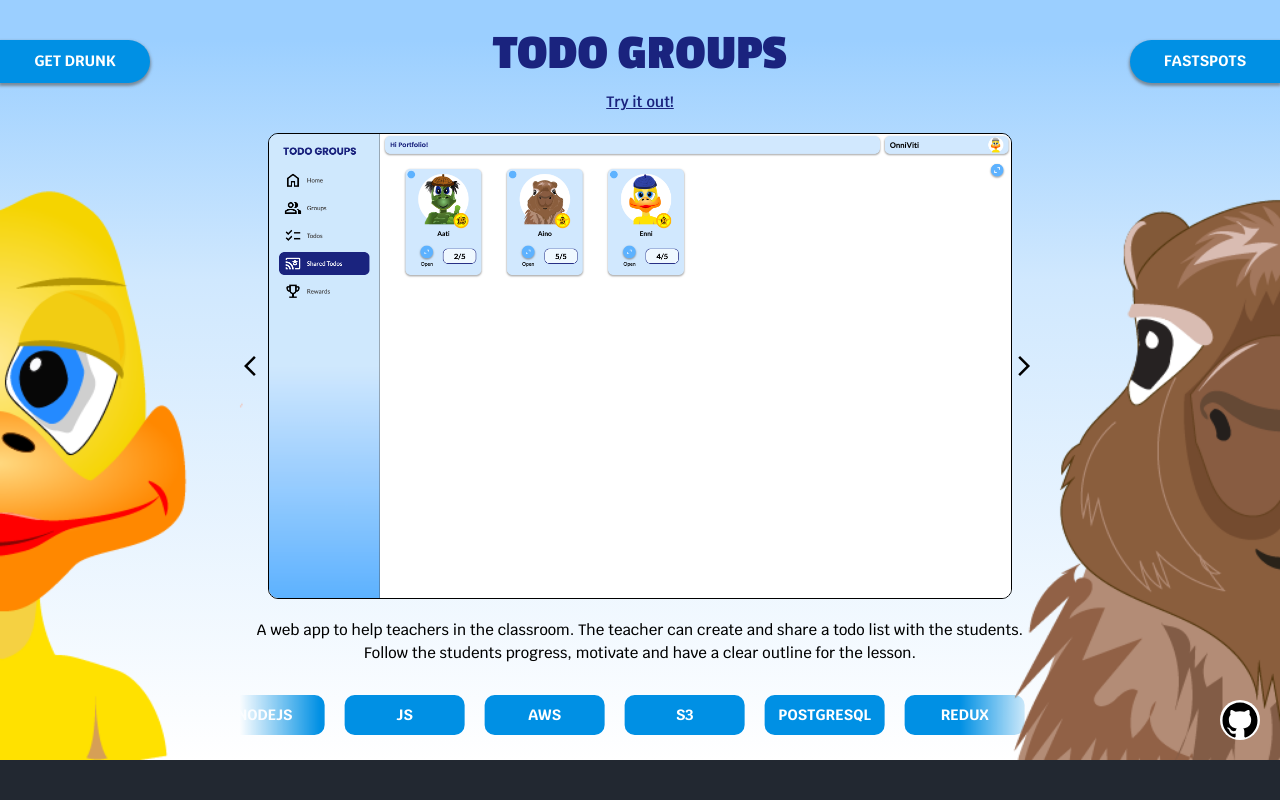
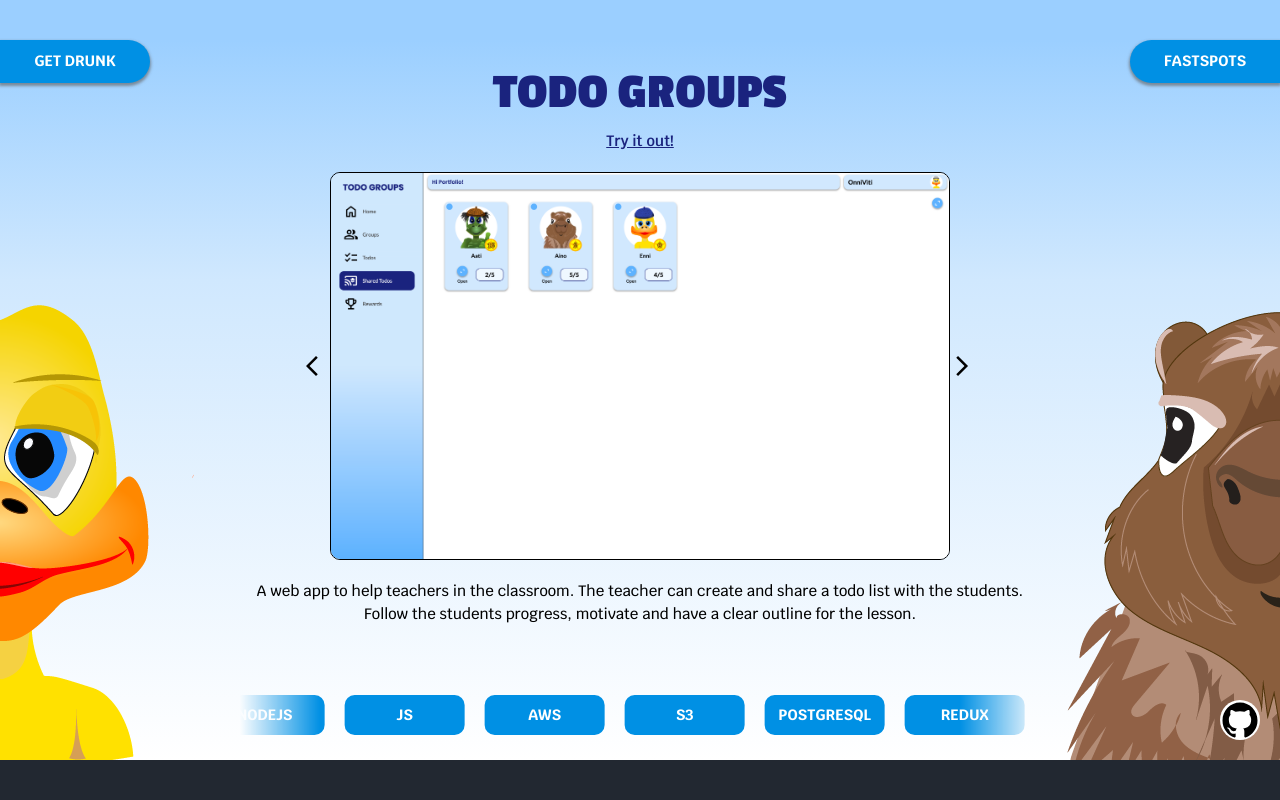
Before and after one commit to xmk0987/vitikainenonni, a Next.js app: page / in a window 1280 px wide. Shown: the part 840-1640 px from the top of the page. Built offline with nearby package versions, Linux system fonts and the light colour scheme.

Commit message:
changed image type

```diff
--- a/app/components/Projects/Projects/Projects.module.css
+++ b/app/components/Projects/Projects/Projects.module.css
@@ -153,10 +153,10 @@
 }
 
 .mainContentImage img {
-  width: auto;
+  width: 50%;
   height: auto;
   border-radius: 10px;
-  max-width: 60%;
+  max-width: 1300px;
   border: 1px solid black;
 }
 
--- a/app/components/Projects/Projects/Projects.tsx
+++ b/app/components/Projects/Projects/Projects.tsx
@@ -11,6 +11,8 @@ import BackIcon from "@/public/assets/icons/BackIcon";
 import NextIcon from "@/public/assets/icons/NextIcon";
 import GithubIcon from "@/public/assets/icons/GithubIcon";
 import { RootState } from "@/redux/store";
+import duck from "@/public/assets/images/duck.png";
+import capy from "@/public/assets/images/capy.png";
 
 type SliderStylesType = {
   [key: string]: {
@@ -96,12 +98,13 @@ const Projects = () => {
                 color={chosenProject !== "fastspots" ? "black" : "white"}
               />
             </button>
-            <Image
+            {/*            <Image
               src={chosenImage}
               alt={projects[chosenProject].name}
               height={700}
               width={1000}
-            />
+            /> */}
+            <img src={chosenImage} alt={projects[chosenProject].name} />
             <button onClick={() => changeImage("next")}>
               <NextIcon
                 color={chosenProject !== "fastspots" ? "black" : "white"}
@@ -120,10 +123,10 @@ const Projects = () => {
       </div>
 
       {chosenProject === "todoGroups" && (
-        <>
+        /*         <>
           <Image
             className={styles.todoGroupsArt}
-            src={"/assets/images/duck.png"}
+            src={duck}
             alt="Duck"
             layout="responsive"
             height={700}
@@ -131,12 +134,15 @@ const Projects = () => {
           />
           <Image
             className={styles.todoGroupsArt}
-            src={"/assets/images/capy.png"}
+            src={capy}
             alt="Capybara"
             layout="responsive"
             height={700}
             width={700}
           />
+        </> */ <>
+          <img className={styles.todoGroupsArt} src={duck.src} alt="Duck" />
+          <img className={styles.todoGroupsArt} src={capy.src} alt="Capybara" />
         </>
       )}
       <a
```
